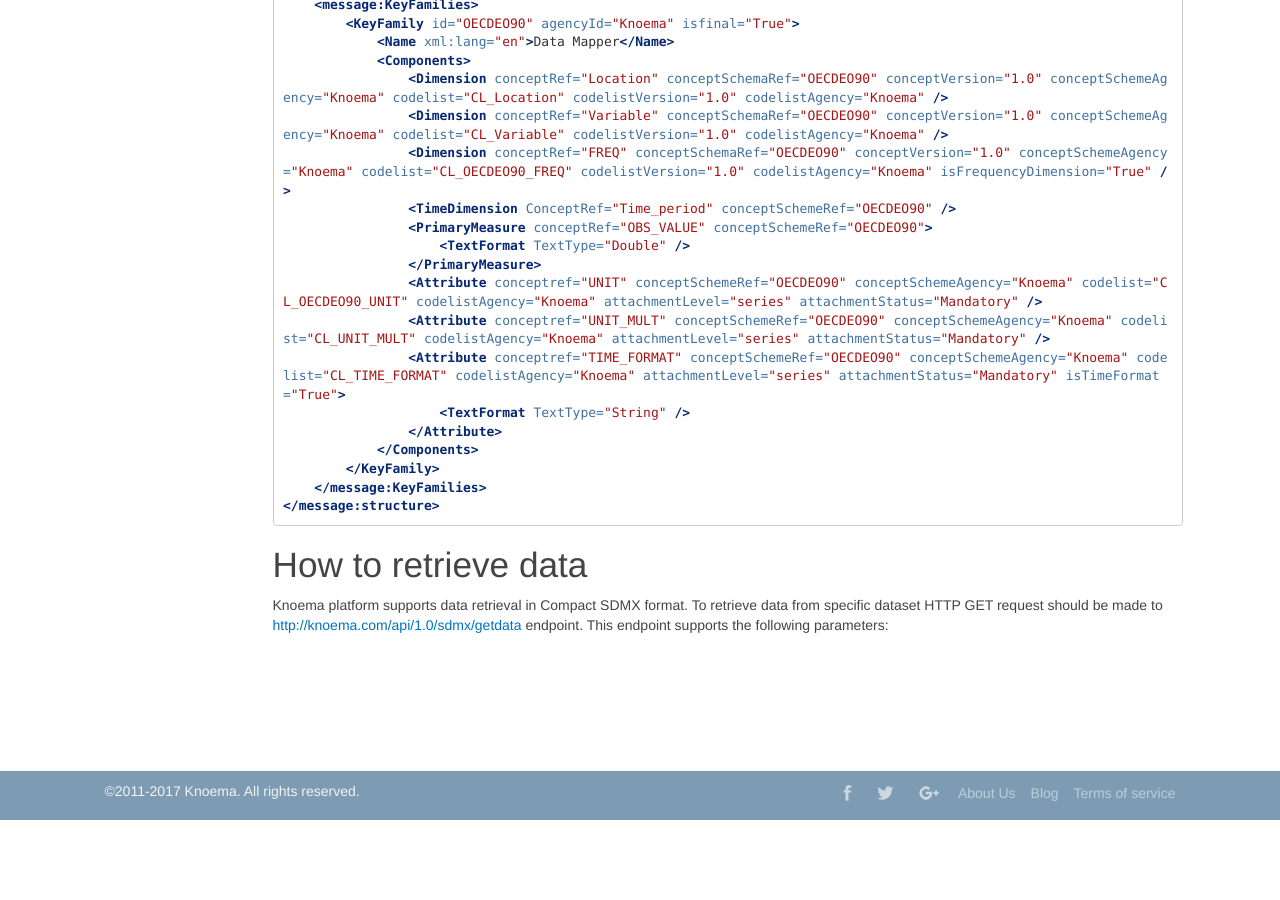
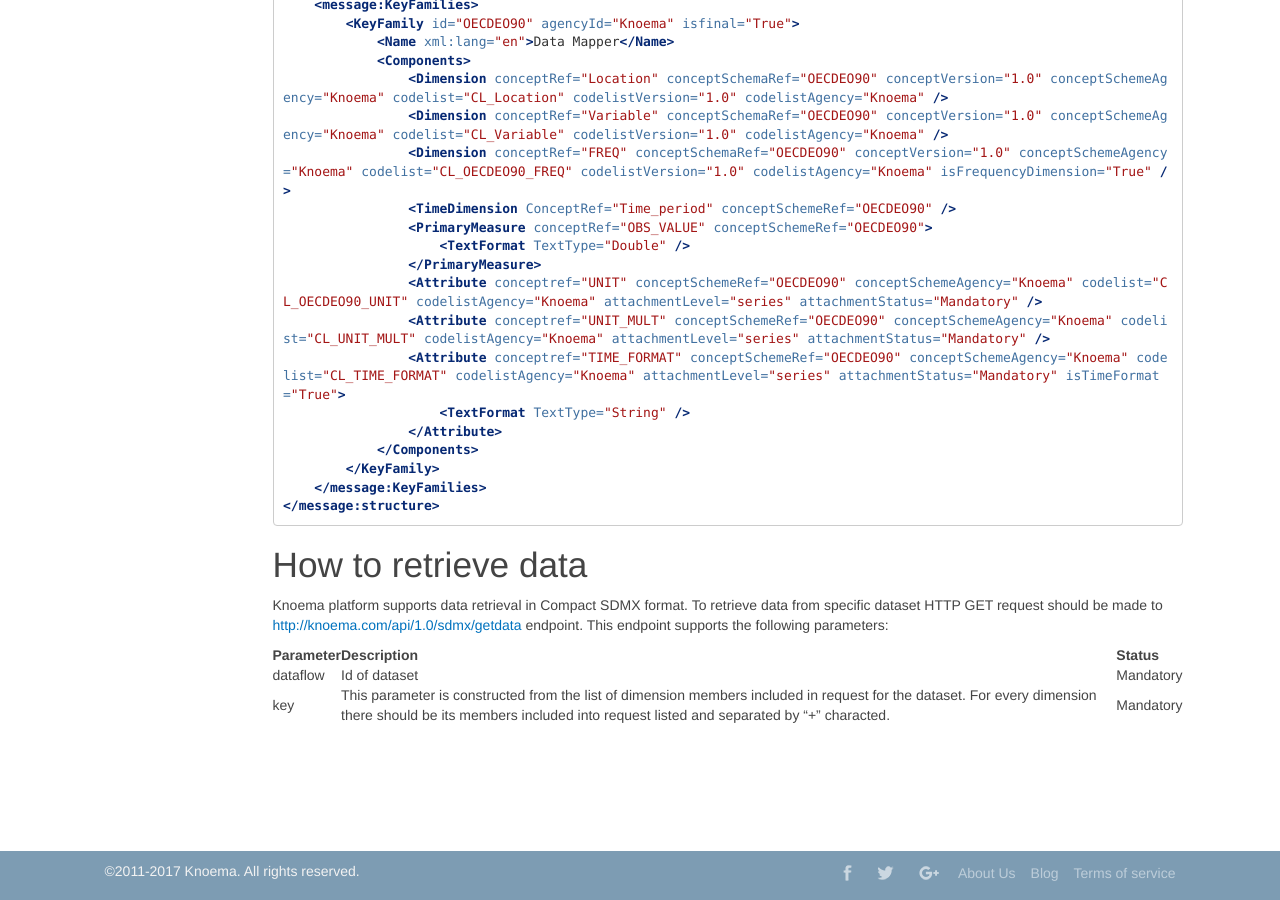
Before and after one commit to Knoema/Docs, a Jekyll site: the page built from _pages/opendata/sdmx.md, in a window 1280 px wide and 900 px high, scrolled down 3226 px. Built offline with Jekyll 4.4.1, drawn with Linux system fonts in a browser that asks for light colours; nearby versions of some CDN libraries; some web fonts are replaced; before the commit the page ends 4046 px from its top, so only the background shows below that.

Commit message:
KN-21402 SDMX page

```diff
--- a/_pages/opendata/sdmx.md
+++ b/_pages/opendata/sdmx.md
@@ -186,3 +186,8 @@ Here **datasetId** is id of corresponding dataset returned by enumeration endpoi
 ## How to retrieve data
 
 Knoema platform supports data retrieval in Compact SDMX format. To retrieve data from specific dataset HTTP GET request should be made to <http://knoema.com/api/1.0/sdmx/getdata> endpoint. This endpoint supports the following parameters:
+
+|Parameter|Description  |Status   |
+|---------|-------------|---------|
+|dataflow |Id of dataset|Mandatory|
+|key      |This parameter is constructed from the list of dimension members included in request for the dataset. For every dimension there should be its members included into request listed and separated by "+" characted.      |Mandatory|
```
